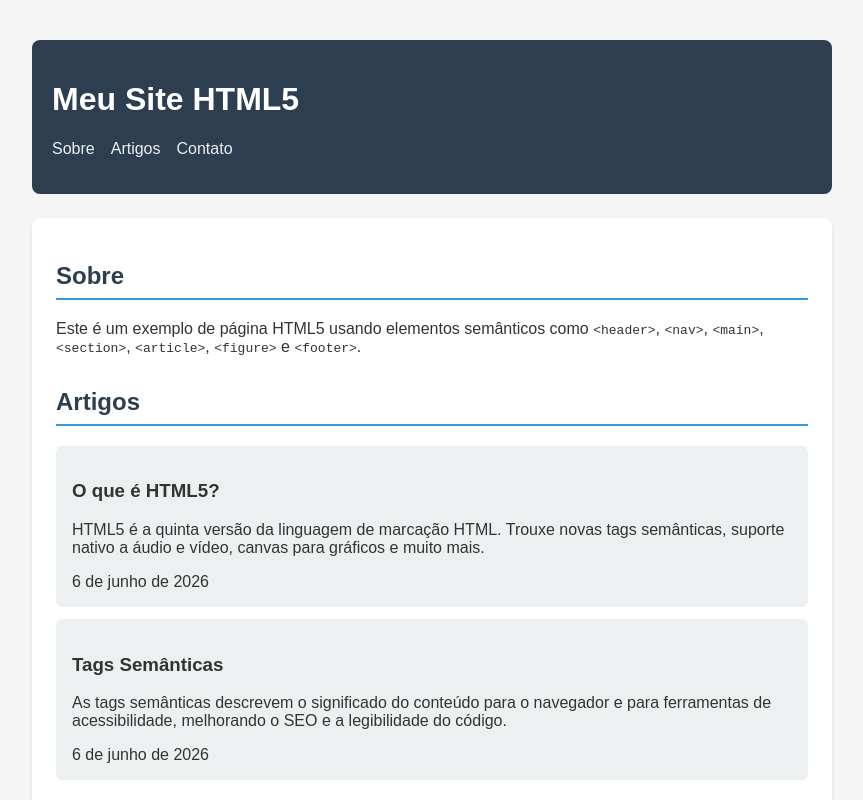
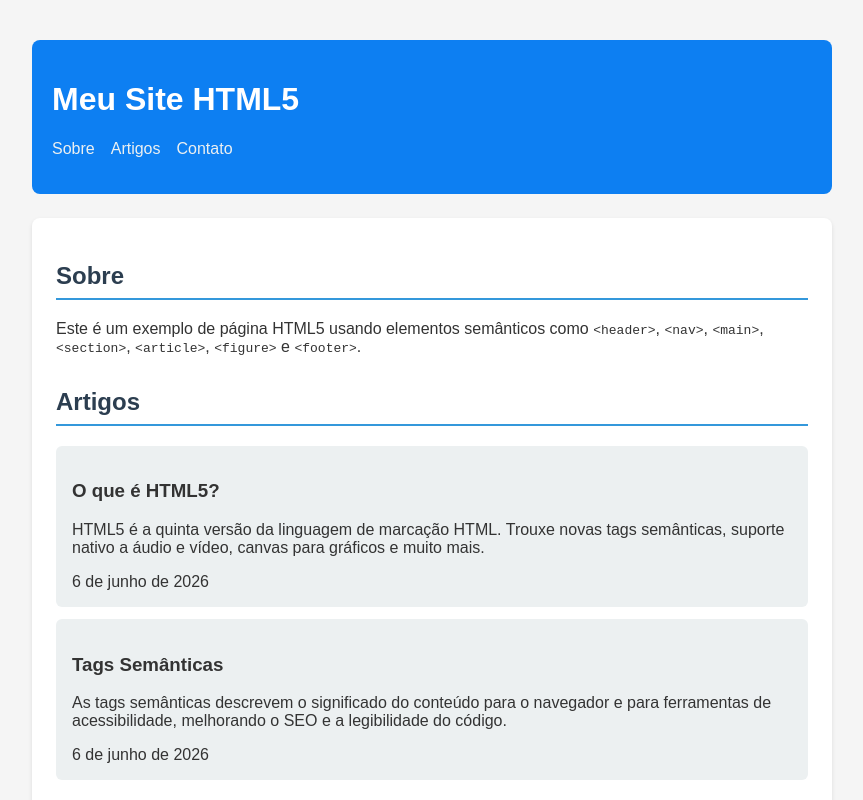
Before and after one commit to marcelomacrino/exemplo, a website: page index.html in a window 1280 px wide. Shown: the top 800 px of the page, without its empty margins (208-1071 px from the left). Drawn offline with Linux system fonts and the light colour scheme.

```diff
--- a/style.css
+++ b/style.css
@@ -8,7 +8,7 @@
 }
 
 header {
-    background-color: #2c3e50;
+    background-color: #0d7ff2;
     color: white;
     padding: 20px;
     border-radius: 8px;
```
